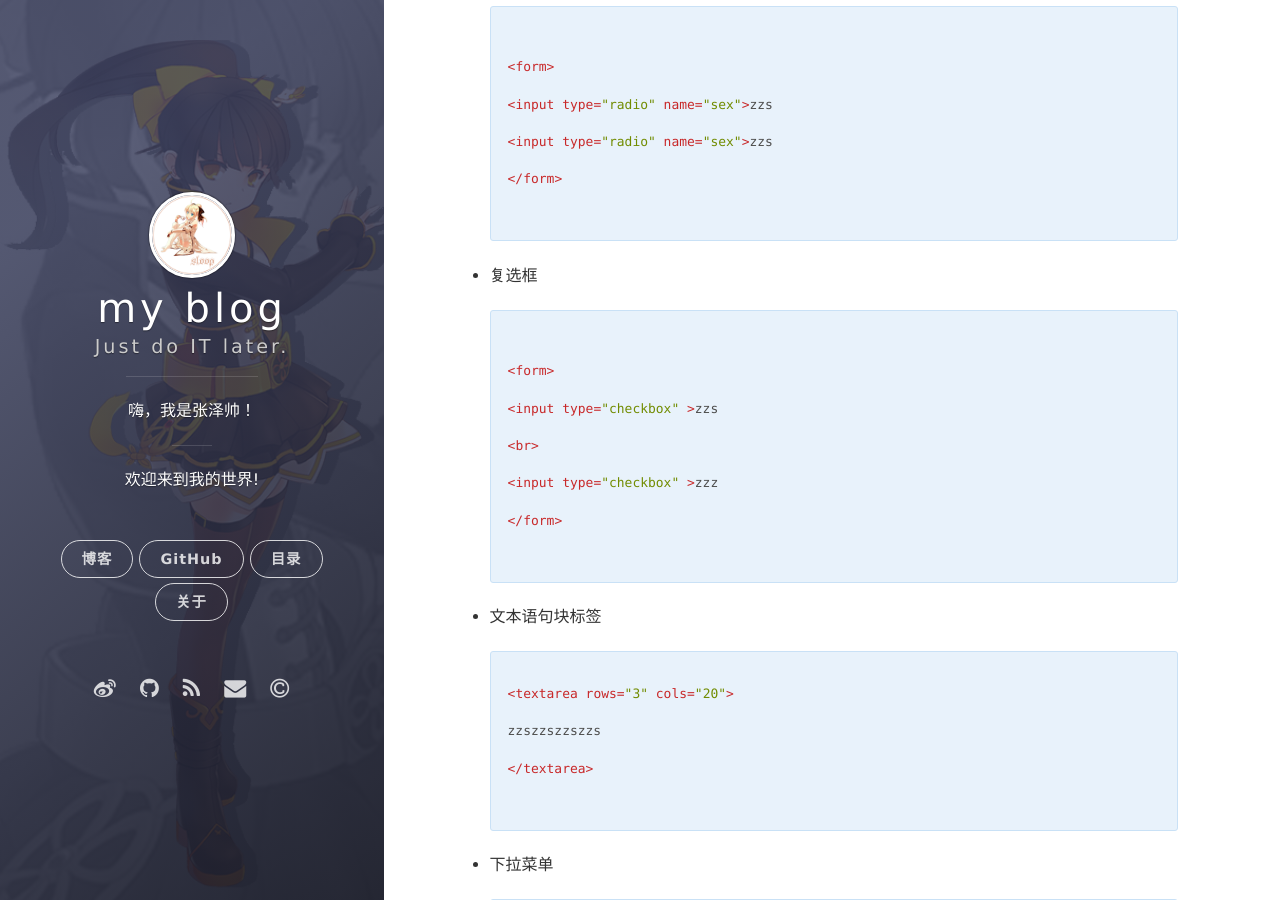
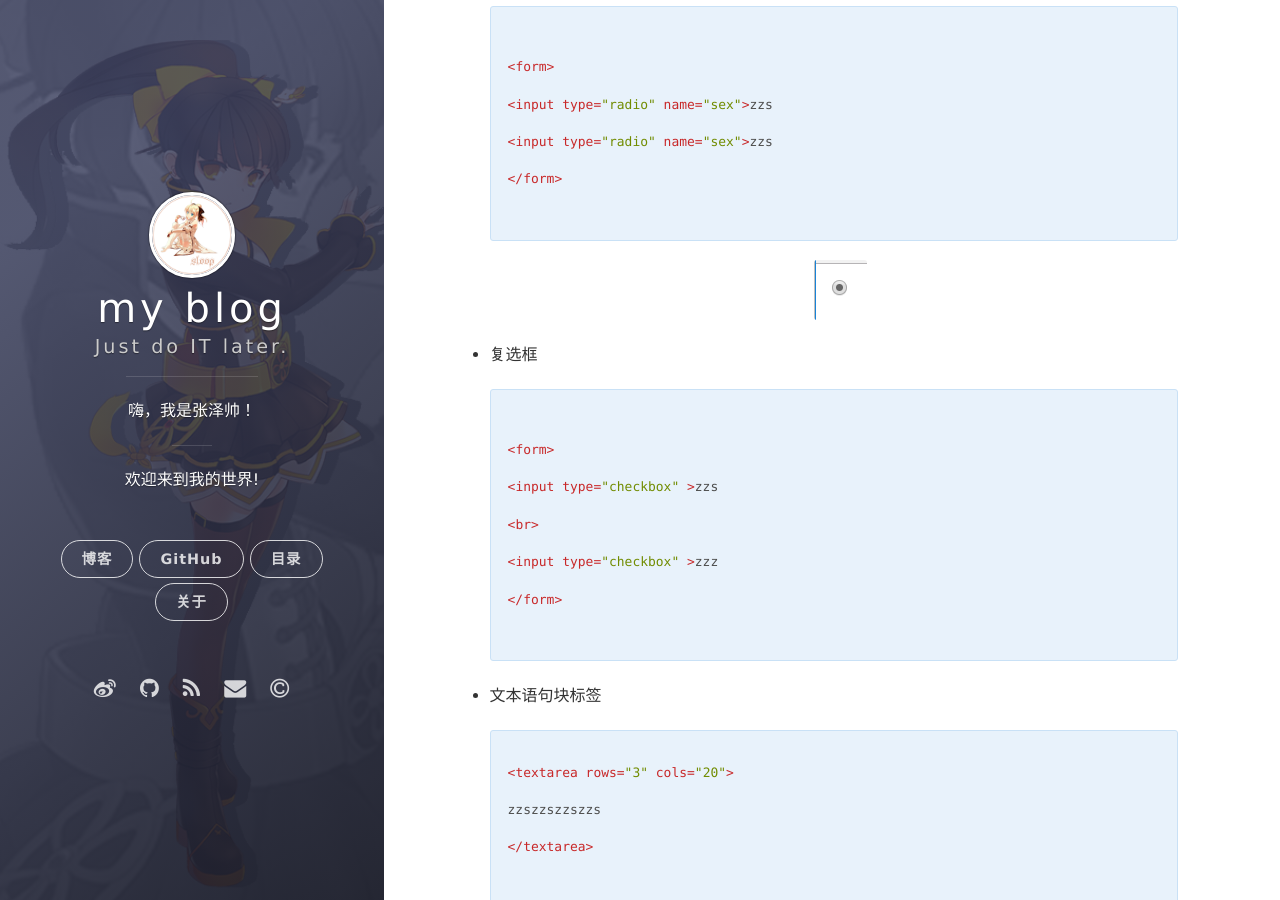
Before and after one commit to ZZS-GitHub/ZZS-GitHub.github.io, a Jekyll site: the page built from _posts/2017-07-13-HTML.md, in a window 1280 px wide and 900 px high, scrolled down 2750 px. Built offline with Jekyll 4.4.1, drawn with Linux system fonts in a browser that asks for light colours; nearby versions of some CDN libraries; comment, search, counter and statistics services are not loaded.

```diff
--- a/_posts/2017-07-13-HTML.md
+++ b/_posts/2017-07-13-HTML.md
@@ -112,6 +112,7 @@ Last name: <br/>
 &lt;/form>
 
 		</code></pre>
+		<img src="/assets/images/2017-07-13/radio.png">
 	</p></li>
 
 	<li><p>
```
Also changed, not shown: assets/images/2017-07-13/radio.png (added).
